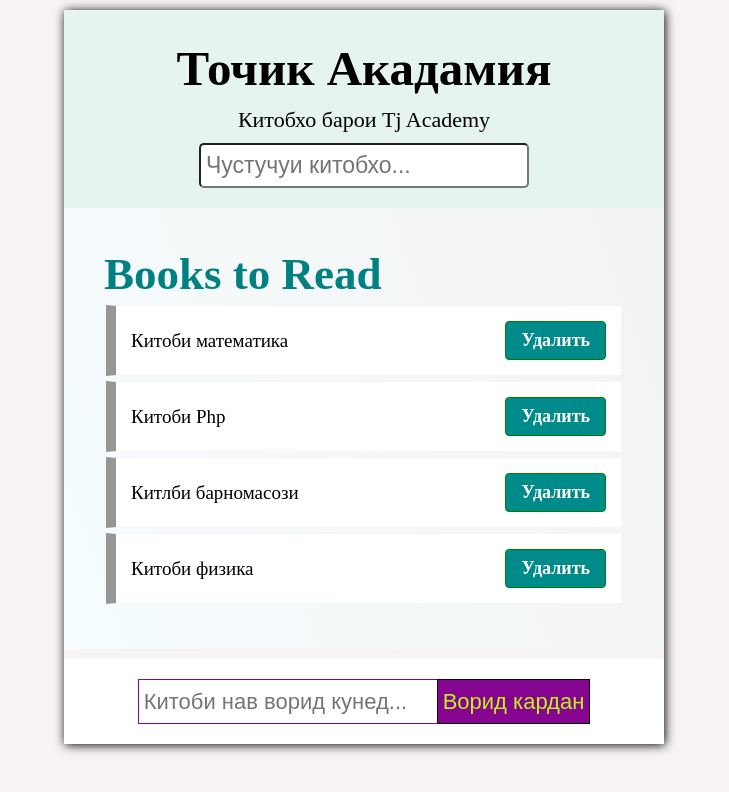
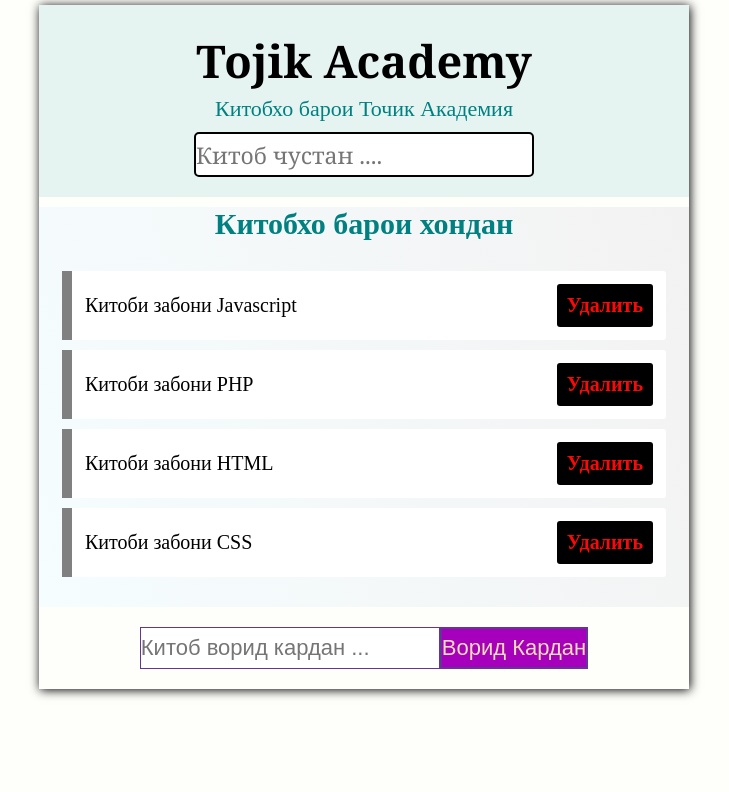
Before and after one commit to Safarbek/youtube, a plain HTML site: page index1.html in a window 1280 px wide. Shown: the whole page, without its empty margins (276-1005 px from the left). Drawn offline with Linux system fonts and the light colour scheme.

Commit message:
Update index1.html

```diff
--- a/index1.html
+++ b/index1.html
@@ -1,60 +1,56 @@
 <!DOCTYPE html>
 <html lang="en">
-
 <head>
     <meta charset="UTF-8">
     <meta name="viewport" content="width=device-width, initial-scale=1.0">
-    <link rel="stylesheet" href="style1.css">
-    <title>Tojik Academy</title>
+    <title>Точик Академия</title>
+    <link rel="stylesheet" href="styles.css">
+
 </head>
-
 <body>
 
-    <div class="conteiner">
-        <header>
-            <div id="page-banner">
-                <h2 class="title">Точик Акадамия</h2>
-                <p>Китобхо барои Tj Academy</p>
-                <form id='search-books'>
-                    <input type="text" placeholder="Чустучуи китобхо... ">
-                </form>
-            </div>
-        </header>
+    <div class="container">
 
-        <div id="book-list">
+        <div class="searchDiv">
+            <h1>Tojik Academy</h1>
+            <p>Китобхо барои Точик Академия</p>
+            <input  type="text" placeholder="Китоб чустан ....">
+        </div>
 
-            <h2 class="title">Books to Read</h2>
-
+        <div id='books-list'>
+            <h2>Китобхо барои хондан</h2>
             <ul>
                 <li>
-                    <span class="name">Китоби математика</span>
-                    <span class="delete">Удалить</span>
-                </li>
-                <li>
-                    <span class="name">Китоби Php</span>
-                    <span class="delete">Удалить</span>
-                </li>
-                <li>
-                    <span class="name">Китлби барномасози</span>
-                    <span class="delete">Удалить</span>
-                </li>
-                <li>
-                    <span class="name">Китоби физика</span>
+                    <span class="name">Китоби забони Javascript</span>
                     <span class="delete">Удалить</span>
                 </li>
 
+                <li>
+                    <span class="name">Китоби забони PHP</span>
+                    <span class="delete">Удалить</span>
+                </li>
+
+                <li>
+                    <span class="name">Китоби забони HTML</span>
+                    <span class="delete">Удалить</span>
+                </li>
+
+                <li>
+                    <span class="name">Китоби забони CSS</span>
+                    <span class="delete">Удалить</span>
+                </li>
             </ul>
+        </div>
+        <span id='messege' ></span>
+            <div class="addDiv">
+                <input id='inputAdd' type="text" placeholder="Китоб ворид кардан ...">
+                <button id="addBook">Ворид Кардан</button>
+            </div>
 
-        </div>
+    </div>
 
 
-        <div class="add-book">
-            <input id='inputAdd' type="text" placeholder="Китоби нав ворид кунед...">
-            <button id="add-book">Ворид кардан</button>
-        </div>
-    </div>
-    <script src="main1.js"></script>
 </body>
 
-
+<script src="main.js"></script>
 </html>
```
